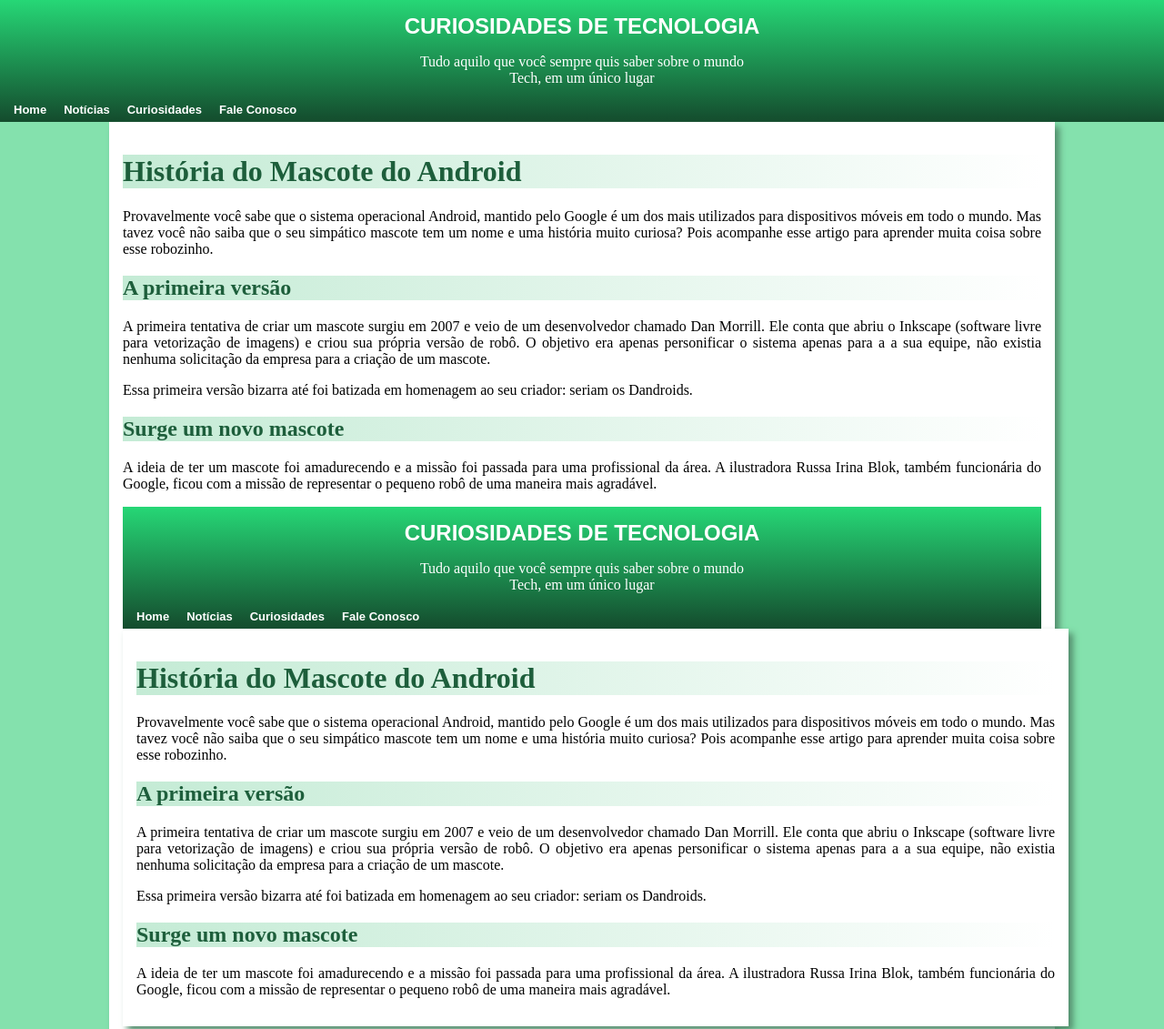
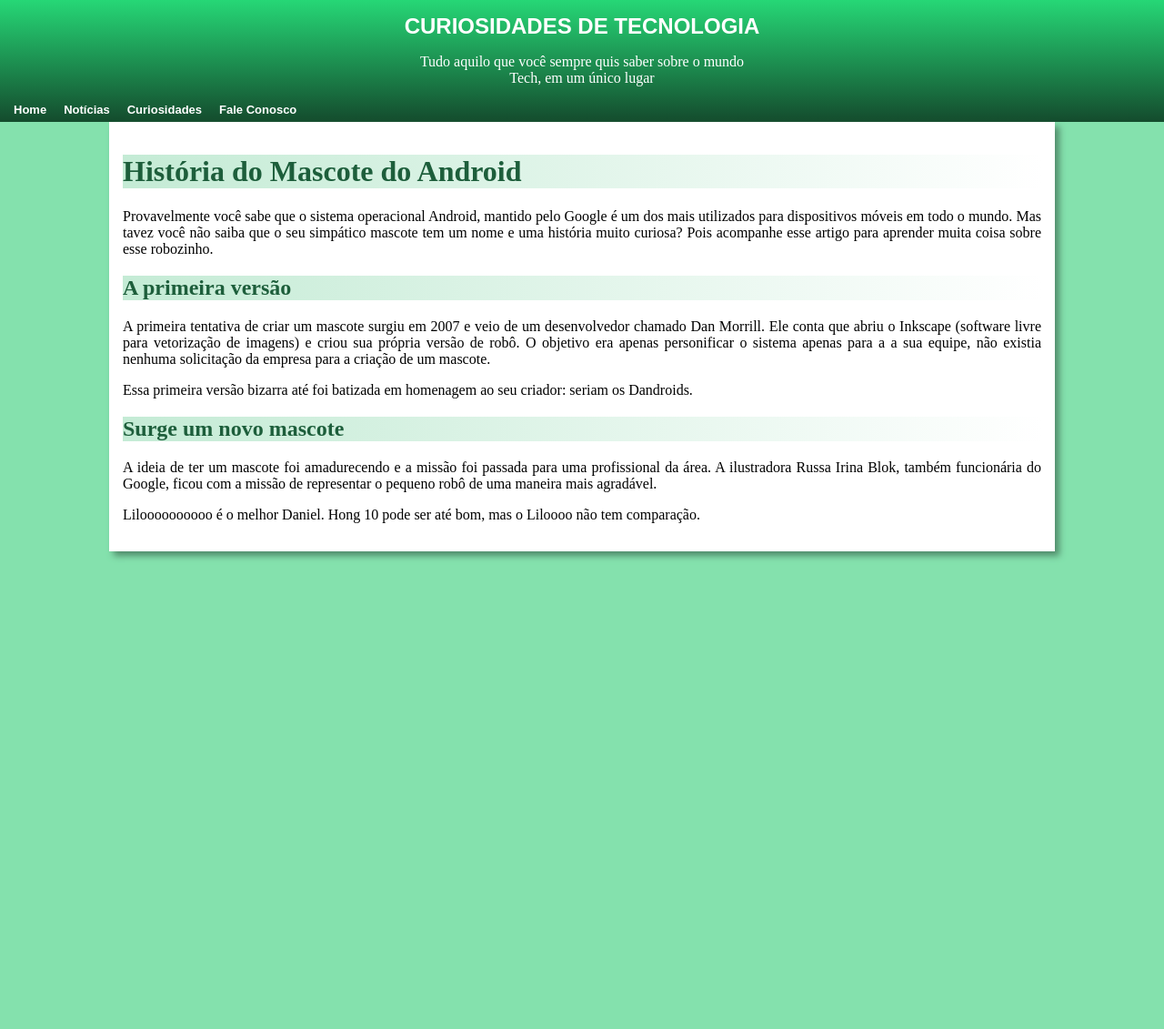
Before and after one commit to IFlipperdev/IFlipperdev.github.io, a plain HTML site: page index.html in a window 1280 px wide. Shown: the top 1131 px of the page at 91% size. After the commit the page ends 800 px from the top, so only its background shows below. Drawn offline with Linux system fonts and the light colour scheme; a web font is replaced by a local one.

Commit message:
Update index.html

```diff
--- a/index.html
+++ b/index.html
@@ -90,106 +90,8 @@
         <p>Essa primeira versão bizarra até foi batizada em homenagem ao seu criador: seriam os Dandroids.</p>
         <h2>Surge um novo mascote</h2>
 
-        <p>A ideia de ter um mascote foi amadurecendo e a missão foi passada para uma profissional da área. A ilustradora Russa Irina Blok, também funcionária do Google, ficou com a missão de representar o pequeno robô de uma maneira mais agradável. <br> <!DOCTYPE html>
-<html lang="pt-br">
-<head>
-    <meta charset="UTF-8">
-    <meta name="viewport" content="width=device-width, initial-scale=1.0">
-    <title>Como surgiu o mascote do android</title>
-    <link rel="shortcut icon" href="imagens/favicon.ico" type="image/x-icon">
-    <link rel="stylesheet" href="style.css">
-    <style>
-
-    body{
-    background-color: #84E1AD;
-    margin:0px ;
-    }
-
-    nav > h1{
-    font-family: Arial, Helvetica, sans-serif;
-    margin: 0px 10px;
-    padding-top: 15px;
-    text-align: center;
-    color: white;
-    }
-    nav > p{
-        text-align: center;
-        color: white;
-    }
-    nav {
-        background-color: rgb(110, 163, 52);
-        margin: 0px;
-        background: linear-gradient(to top,#144B2D,#26D776);
-        padding-bottom: 5px;
-    }
-    nav > a{
-        text-decoration: none;
-        color: white;
-        font-family: Arial, Helvetica, sans-serif;
-        font-weight: 600;
-        font-size: small;
-        margin-left: 15px;
-    }
-    nav > a:hover{
-        text-decoration: underline;
-    }
-    @font-face {
-            font-family: 'droid';
-            src: url('idroid.otf') format('opentype');
-        }
-    main > h1{
-        font-family: 'droid';
-        color: #1D5E3B;
-        background: linear-gradient(to right,#C4EBD5,#ffffff);
-
-    }
-    main > h2{
-        font-family:'droid' ;
-        color: #1D5E3B;
-        background: linear-gradient(to right,#C4EBD5,white);
-    }
-    main{
-        background-color: white;
-        width:1010px;
-        padding: 15px;
-        box-shadow: 5px 5px 7px #528d6c;
-        margin: auto;
-        text-align: justify;
-    }
-    </style>
-</head>
-<body>
-    <header>
-        <nav>
-        <h1>CURIOSIDADES DE TECNOLOGIA</h1>
-        <p>Tudo aquilo que você sempre quis saber sobre o mundo <br>Tech, em um único lugar</p>
-        <a href="">Home</a>
-        <a href="">Notícias</a>
-        <a href="">Curiosidades</a>
-        <a href="">Fale Conosco</a>
-        </nav>
-    </header>
-    <main>
-        <h1>História do Mascote do Android</h1>
-       <p>
-
-        Provavelmente você sabe que o sistema operacional Android, mantido pelo Google é um dos mais utilizados para dispositivos móveis em todo o mundo. Mas tavez você não saiba que o seu simpático mascote tem um nome e uma história muito curiosa? Pois acompanhe esse artigo para aprender muita coisa sobre esse robozinho.
-
-        </p>
-        <h2>A primeira versão</h1>
-        <p>        A primeira tentativa de criar um mascote surgiu em 2007 e veio de um desenvolvedor chamado Dan Morrill. Ele conta que abriu o Inkscape (software livre para vetorização de imagens) e criou sua própria versão de robô. O objetivo era apenas personificar o sistema apenas para a a sua equipe, não existia nenhuma solicitação da empresa para a criação de um mascote.</p>
-
-        <p>Essa primeira versão bizarra até foi batizada em homenagem ao seu criador: seriam os Dandroids.</p>
-        <h2>Surge um novo mascote</h2>
-
         <p>A ideia de ter um mascote foi amadurecendo e a missão foi passada para uma profissional da área. A ilustradora Russa Irina Blok, também funcionária do Google, ficou com a missão de representar o pequeno robô de uma maneira mais agradável.</p>
-    </main>
-    <footer>
-
-    </footer>
-
-</body>
-</html></p>
+        <p>Liloooooooooo é o melhor Daniel. Hong 10 pode ser até bom, mas o Liloooo não tem comparação.</p>
     </main>
     <footer>
 
```
